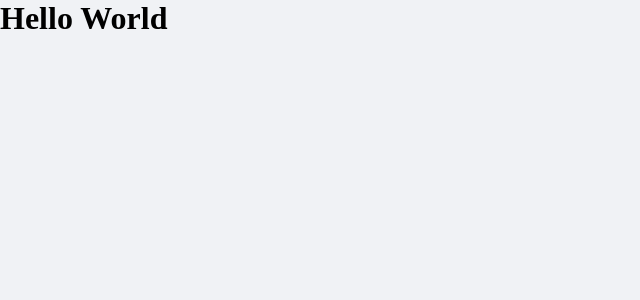
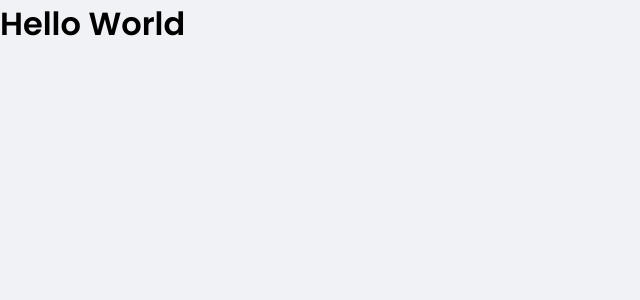
Before and after one commit to marcos-bueno/ignite-react-js-chapter-2, a React (Create React App) app: page / in a window 1280 px wide. Shown: the top 300 px of the page, without its empty margins (0-640 px from the left). Built offline with nearby package versions, Linux system fonts and the light colour scheme.

Commit message:
google fonts

```diff
--- a/public/index.html
+++ b/public/index.html
@@ -1,10 +1,15 @@
 <!DOCTYPE html>
 <html lang="pt-br">
   <head>
+    <link rel="preconnect" href="https://fonts.gstatic.com" />
     <meta charset="utf-8" />
     <link rel="icon" href="%PUBLIC_URL%/favicon.png" />
     <meta name="viewport" content="width=device-width, initial-scale=1" />
     <title>Ignite ReactJS Chapter 2</title>
+    <link
+      href="https://fonts.googleapis.com/css2?family=Poppins:wght@400;600&display=swap"
+      rel="stylesheet"
+    />
   </head>
   <body>
     <noscript>You need to enable JavaScript to run this app.</noscript>
--- a/src/styles/global.ts
+++ b/src/styles/global.ts
@@ -36,6 +36,15 @@ export const GlobalStyle = createGlobalStyle`
     -webkit-font-smoothing: antialiased;
   }
 
+  body, input, textarea, button {
+    font-family: 'Poppins', sans-serif;
+    font-weight: 400;
+  }
+
+  h1, h2, h3, h4, h5, h6, strong {
+    font-weight: 600;
+  }
+
   button {
     cursor: pointer;
   }
```
